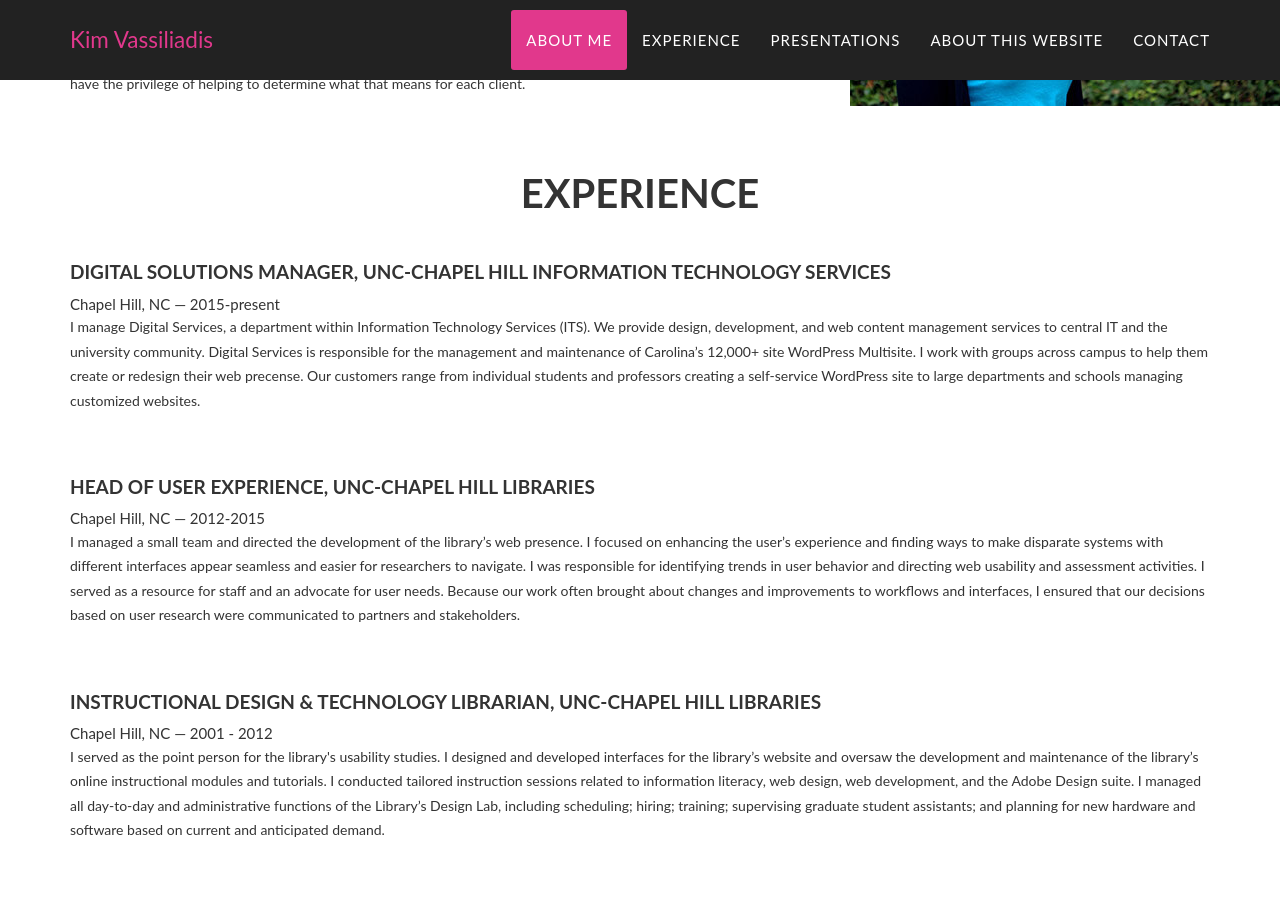
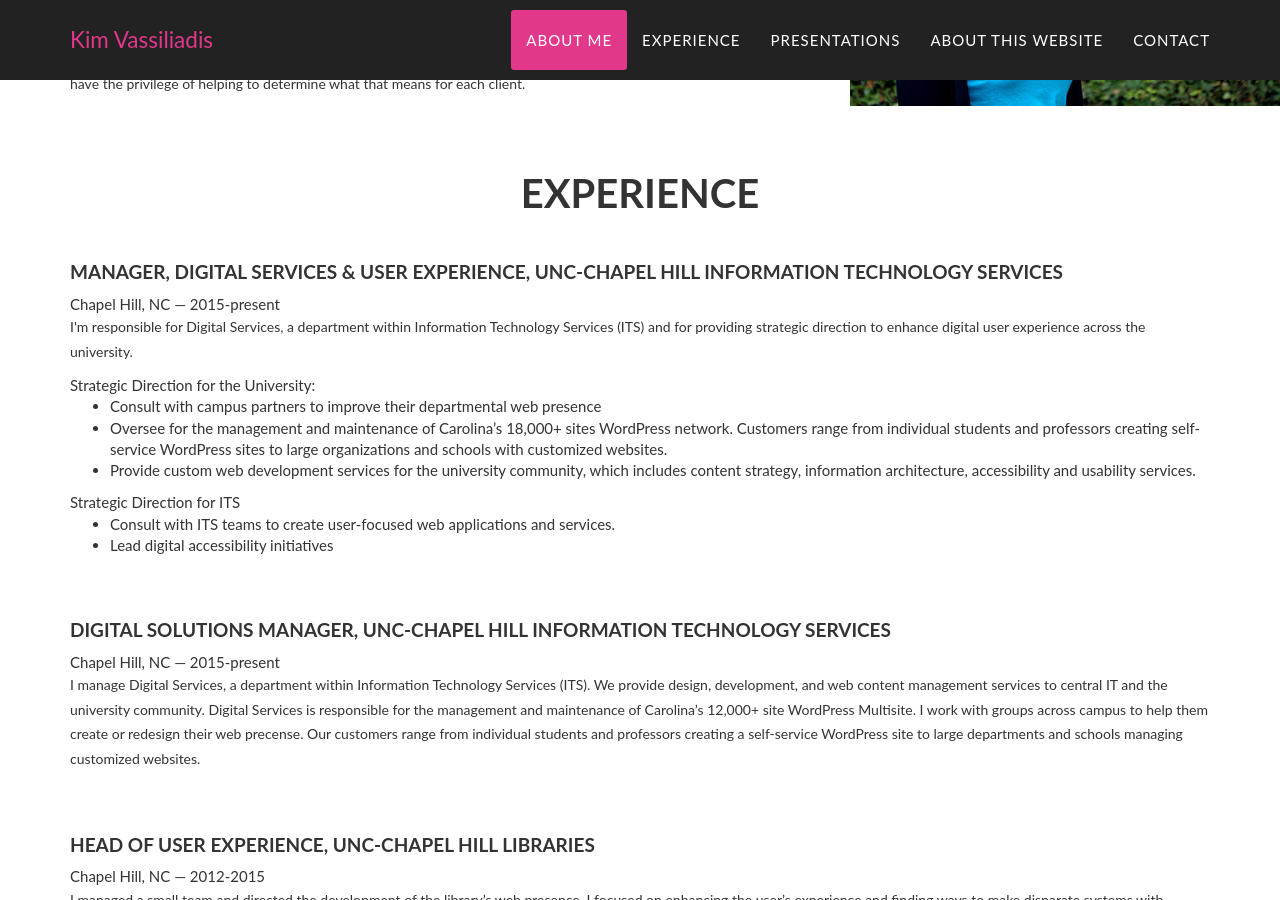
Before and after one commit to kimbrarian/jekyll, a Jekyll site: the page built from index.html, in a window 1280 px wide and 900 px high, scrolled down 1029 px. Built offline with Jekyll 4.4.1, drawn with Linux system fonts in a browser that asks for light colours.

Commit message:
Update experience.html

```diff
--- a/_includes/experience.html
+++ b/_includes/experience.html
@@ -5,6 +5,20 @@
 
             <br />
 
+   <h4>Manager, Digital Services & User Experience, UNC-Chapel Hill Information Technology Services</h4>
+Chapel Hill, NC — 2015-present
+<p>I'm responsible for Digital Services, a department within Information Technology Services (ITS) and for providing strategic direction to enhance digital user experience across the university.</p>
+
+Strategic Direction for the University:
+            <ul><li>Consult with campus partners to improve their departmental web presence</li>
+<li>Oversee for the management and maintenance of Carolina’s 18,000+ sites WordPress network. Customers range from individual students and professors creating self-service WordPress sites to large organizations and schools with customized websites.</li>
+<li>Provide custom web development services for the university community, which includes content strategy, information architecture, accessibility and usability services.</li>
+            </ul>
+Strategic Direction for ITS
+            <ul><li>Consult with ITS teams to create user-focused web applications and services.</li>
+             <li>Lead digital accessibility initiatives</li>
+            </ul>
+      <br /><br />
  <h4>Digital Solutions Manager, UNC-Chapel Hill Information Technology Services</h4>
 Chapel Hill, NC — 2015-present
 <p>I manage Digital Services, a department within Information Technology Services (ITS). We provide design, development, and web content management services to central IT and the university community.
```
